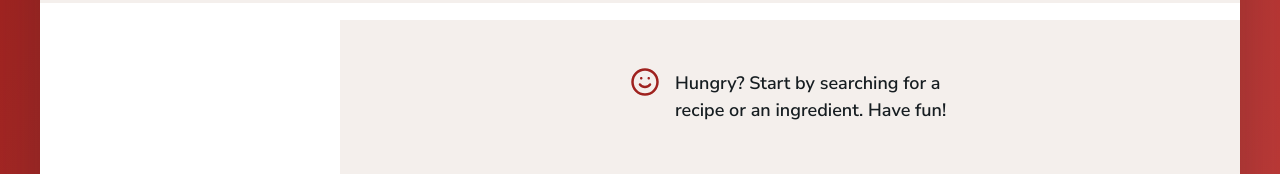
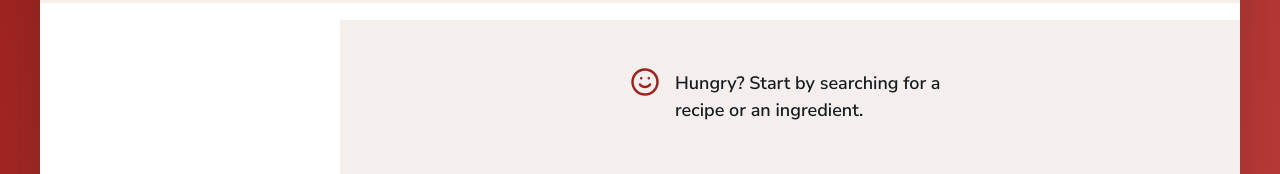
Before and after one commit to frozen-dev71/Foodie, a website built with Parcel: page index.html in a window 1280 px wide. Shown: the part 131-305 px from the top of the page. Built offline with nearby package versions, Linux system fonts and the light colour scheme.

```diff
--- a/index.html
+++ b/index.html
@@ -92,7 +92,7 @@
 							<use href="src/assets/img/icons.svg#icon-smile"></use>
 						</svg>
 					</div>
-					<p>Hungry? Start by searching for a recipe or an ingredient. Have fun!</p>
+					<p>Hungry? Start by searching for a recipe or an ingredient.</p>
 				</div>
 			</div>
 			<!-- End of Recipe -->
--- a/src/scripts/controller.js
+++ b/src/scripts/controller.js
@@ -4,6 +4,8 @@
 import searchView from "./views/searchView.js";
 import resultsView from "./views/resultsView.js";
 import paginationView from "./views/paginationView.js";
+import bookmarksView from "./views/bookmarksView.js";
+import addRecipeView from "./views/addRecipeView.js";
 
 import "core-js/stable";
 import "regenerator-runtime/runtime";
```
